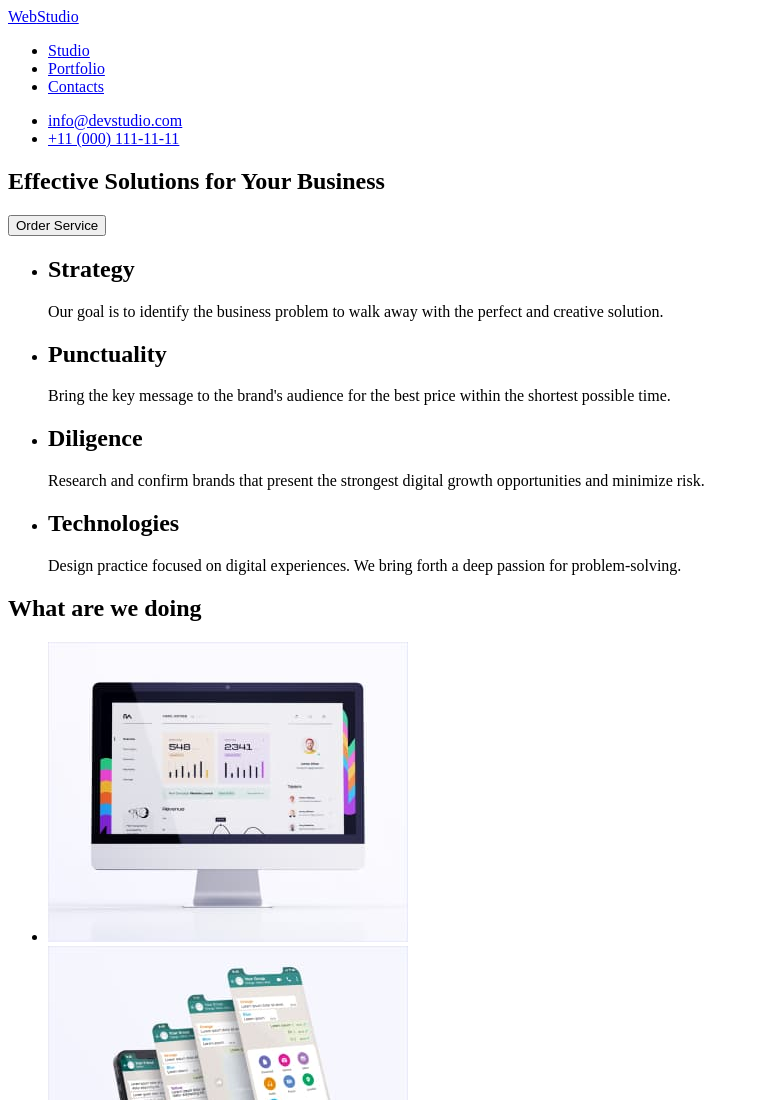
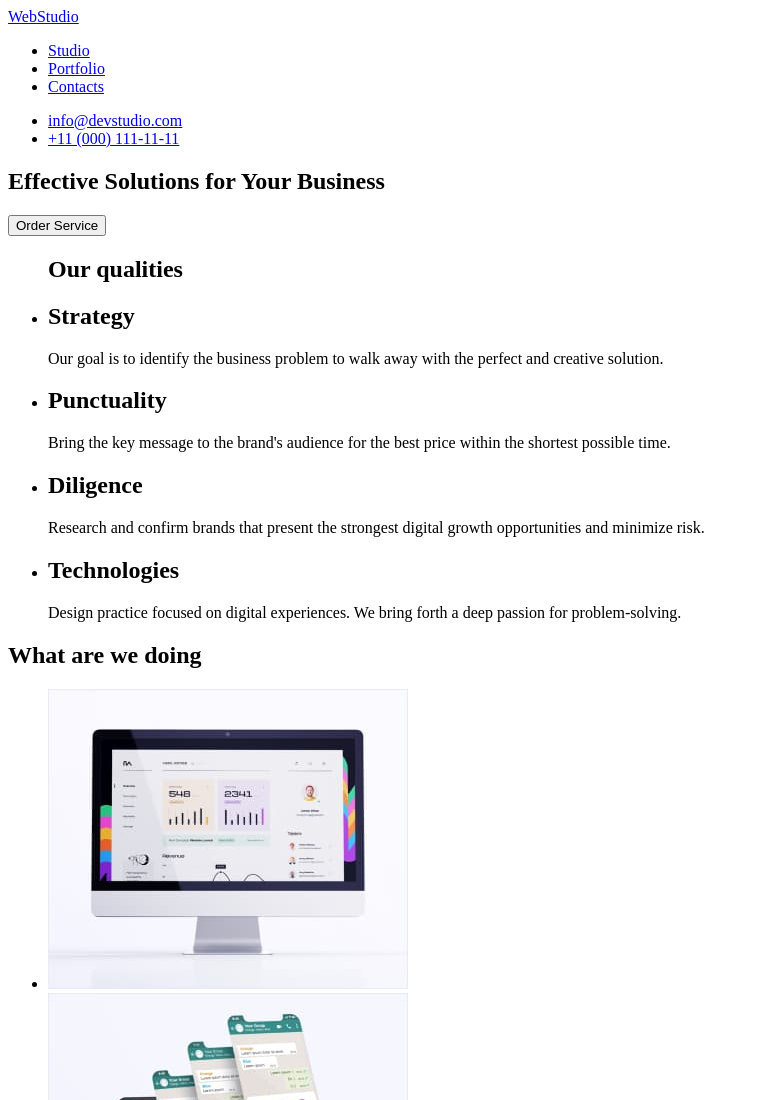
Before and after one commit to Dianka3103/goit-markup-hw-0, a plain HTML site: page index.html in a window 1280 px wide. Shown: the top 1100 px of the page, without its empty margins (0-759 px from the left). Drawn offline with Linux system fonts and the light colour scheme.

Commit message:
Додала заголовок h2

```diff
--- a/index.html
+++ b/index.html
@@ -31,6 +31,7 @@
         </section>
         <section>
             <ul>
+                <h2>Our qualities</h2>
                 <li>
                     <h2>Strategy</h2>
                     <p>Our goal is to identify the business problem to walk away with the perfect and creative solution. </p>
```
